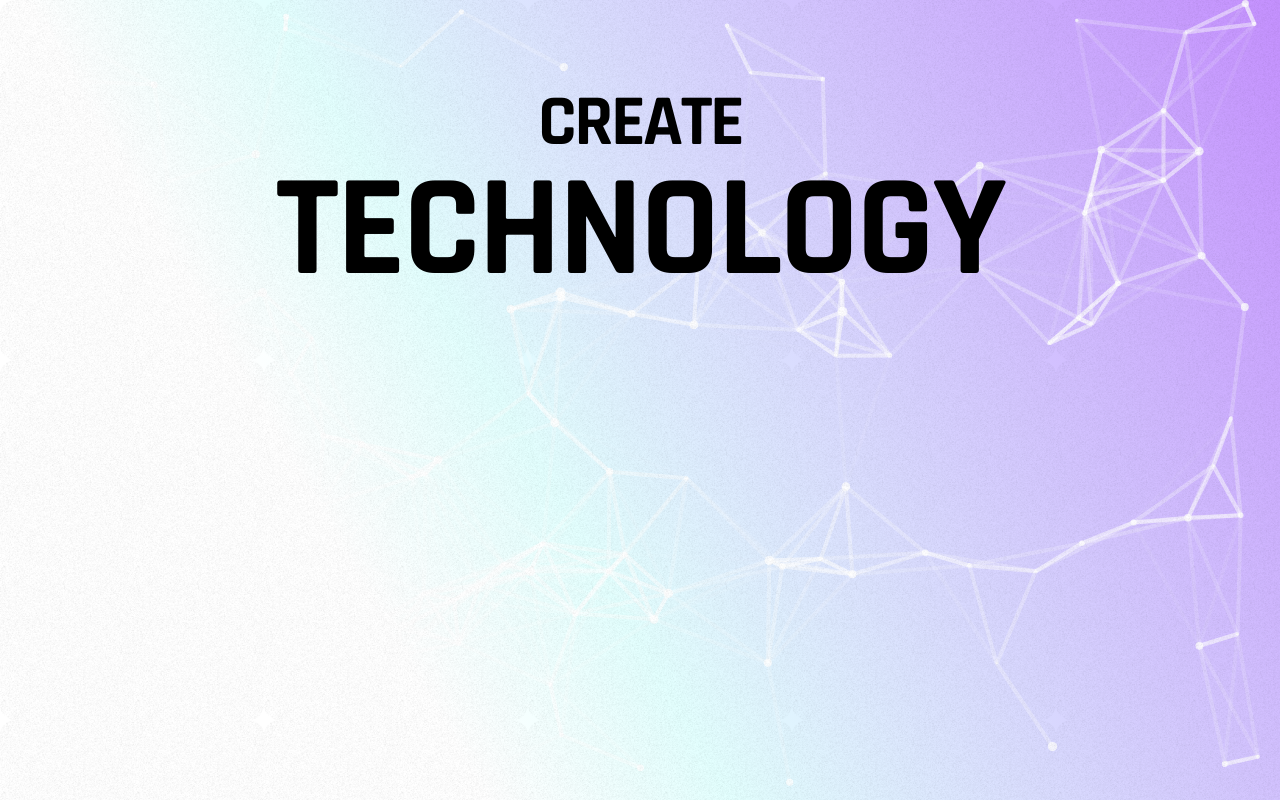
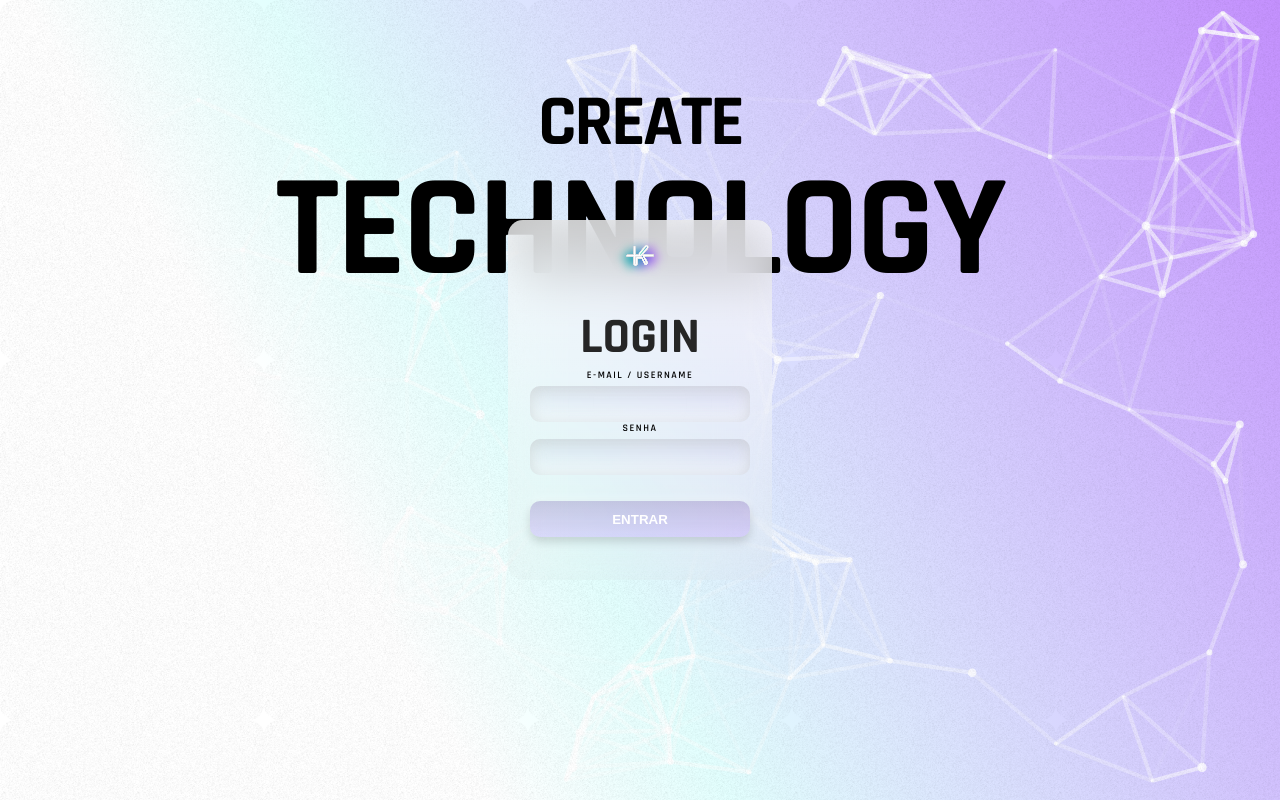
Before and after one commit to williamroberttv/kolabs, a React (Create React App) app: page / in a window 1280 px wide. Built offline with nearby package versions, Linux system fonts and the light colour scheme.

Commit message:
feat: add Login component to homepage

```diff
--- a/src/pages/Home/index.tsx
+++ b/src/pages/Home/index.tsx
@@ -2,6 +2,7 @@ import { ISourceOptions } from 'react-tsparticles';
 import { Container, Content, Texture } from './styles';
 import textureImg from '../../assets/texture.png';
 import Title from '../../components/Title';
+import Login from '../../components/Login';
 
 export default function Home() {
   const particlesOptions: ISourceOptions = {
@@ -84,6 +85,7 @@ export default function Home() {
       <Texture imageUrl={textureImg} />
       <Content>
         <Title />
+        <Login />
       </Content>
 
     </>
```
